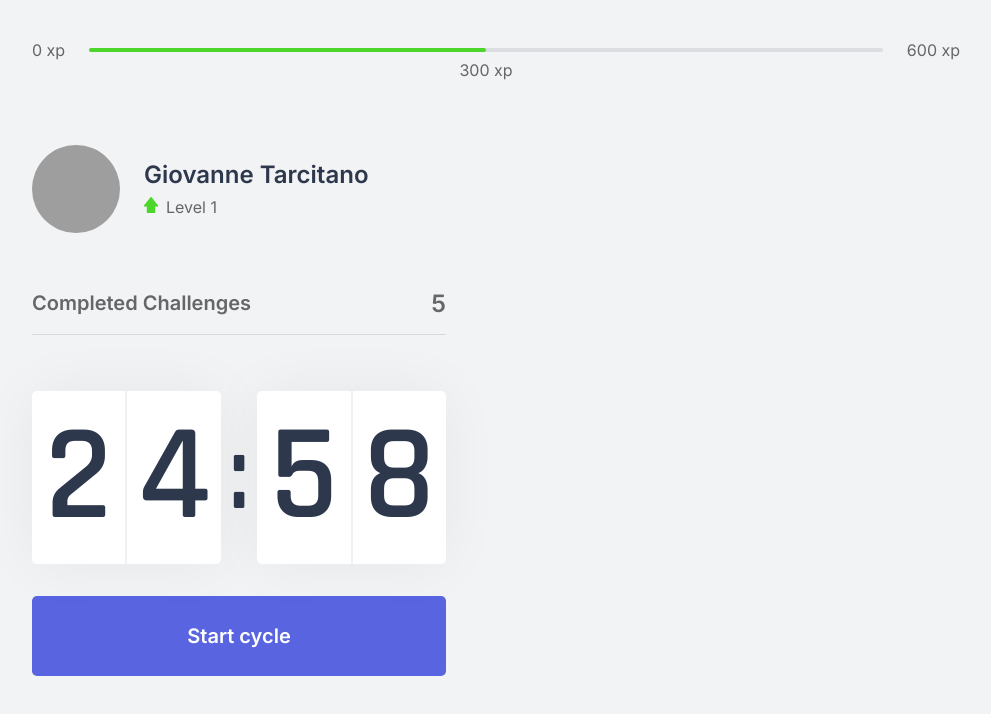
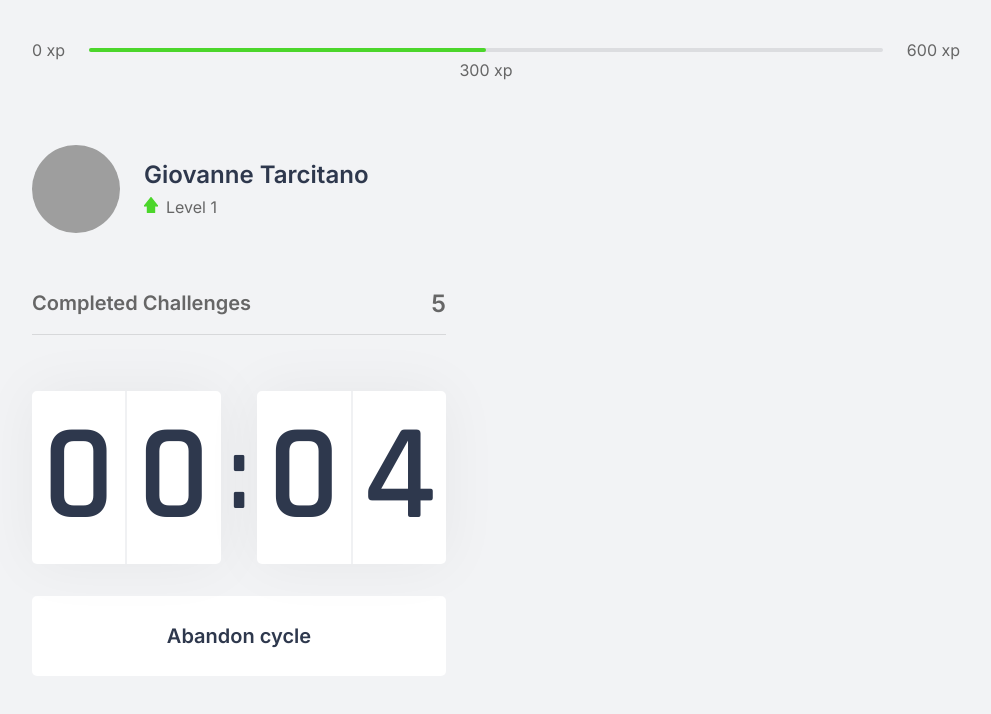
Before and after one commit to Gitarcitano/moveit-next, a Next.js app: page / in a window 1280 px wide. Both pictures are taken after a click on the button "Start cycle". Shown: the top 714 px of the page, without its empty margins (144-1135 px from the left). Built offline with nearby package versions, Linux system fonts and the light colour scheme; grey boxes are pictures that could not be loaded.

Commit message:
add resetCountdown function and button

```diff
--- a/src/components/Countdown.tsx
+++ b/src/components/Countdown.tsx
@@ -1,9 +1,12 @@
 import { useEffect, useState } from 'react';
 import styles from '../styles/components/Countdown.module.css';
 
+let countdownTimeout: NodeJS.Timeout;
+
 export function Countdown() {
-  const [time, setTime] = useState(25 * 60);
-  const [active, setActive] = useState(false);
+  const [time, setTime] = useState(0.1 * 60);
+  const [isActive, setIsActive] = useState(false);
+  const [hasFinished, setHasFinished] = useState(false);
 
   const minutes = Math.floor(time / 60);
   const seconds = time % 60;
@@ -12,17 +15,25 @@
   const [secondsLeft, secondsRight] = String(seconds).padStart(2, '0').split('');
 
   function startCountdown() {
-    setActive(true);
+    setIsActive(true);
+  }
 
+  function resetCountdown() {
+    clearTimeout(countdownTimeout);
+    setIsActive(false);
+    setTime(0.1 * 60);
   }
 
   useEffect(() => {
-    if(active && time > 0) {
-      setTimeout(() => {
+    if(isActive && time > 0) {
+      countdownTimeout = setTimeout(() => {
         setTime(time - 1);
       }, 1000);
+    } else if (isActive && time === 0) {
+      setHasFinished(true);
+      setIsActive(false);
     }
-  }, [active, time])
+  }, [isActive, time])
 
   return (
     <div>
@@ -38,13 +49,23 @@
         </div>
       </div>
 
-      <button
+      {isActive ? (
+        <button
+        type="button"
+        className={`${styles.countdownButton} ${styles.countdownButtonActive}`}
+        onClick={resetCountdown}
+        >
+          Abandon cycle
+        </button>
+      ):(
+        <button
         type="button"
         className={styles.countdownButton}
         onClick={startCountdown}
-      >
-        Start cycle
-      </button>
+        >
+          Start cycle
+        </button>
+      )}
     </div>
   )
 }
```
